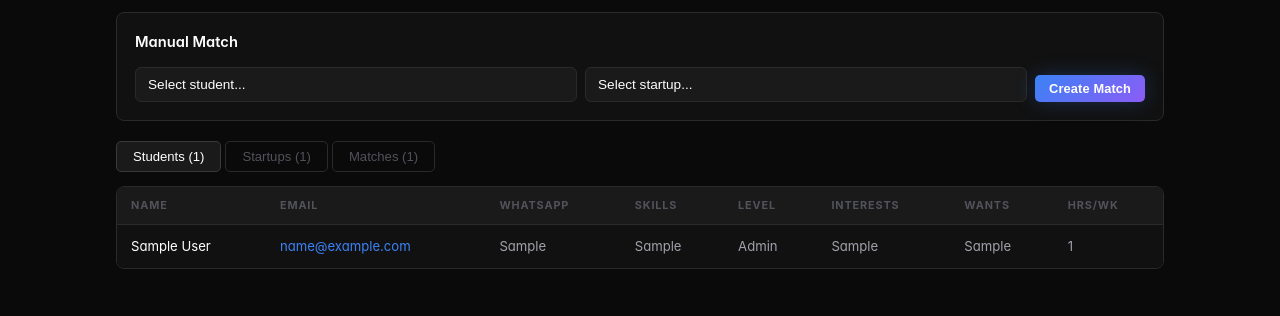
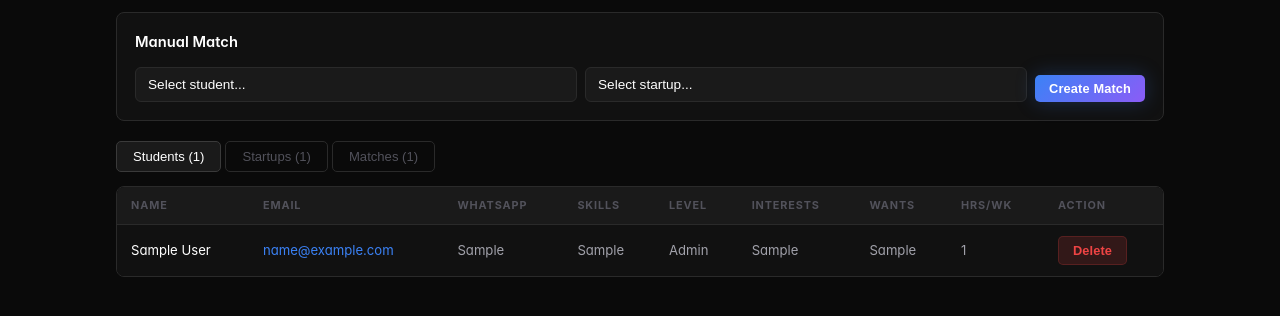
Before and after one commit to Jay-cole/octanova, a Flask app: page /admin in a window 1280 px wide. Shown: the part 300-616 px from the top of the page. Run offline with Flask 3, Linux system fonts and the light colour scheme; the visitor is signed in with stand-in values (Sample User, id 1); tables that the repository leaves empty hold one stand-in row (values such as "Sample post"); data that the repository does not hold is empty.

Commit message:
feat: admin can delete students/startups/matches and undo match acceptance

```diff
--- a/app.py
+++ b/app.py
@@ -496,7 +496,45 @@ def manual_match():
     conn.close()
     return redirect(url_for("admin"))
 
-@app.route("/admin/test_email")
+@app.route("/admin/delete_student/<int:student_id>", methods=["POST"])
+@admin_required
+def delete_student(student_id):
+    conn = get_db()
+    conn.execute("DELETE FROM matches WHERE student_id=%s", (student_id,))
+    conn.execute("DELETE FROM students WHERE id=%s", (student_id,))
+    conn.close()
+    flash("Student deleted.", "success")
+    return redirect(url_for("admin"))
+
+@app.route("/admin/delete_startup/<int:startup_id>", methods=["POST"])
+@admin_required
+def delete_startup(startup_id):
+    conn = get_db()
+    conn.execute("DELETE FROM matches WHERE startup_id=%s", (startup_id,))
+    conn.execute("DELETE FROM startups WHERE id=%s", (startup_id,))
+    conn.close()
+    flash("Startup deleted.", "success")
+    return redirect(url_for("admin"))
+
+@app.route("/admin/delete_match/<int:match_id>", methods=["POST"])
+@admin_required
+def delete_match(match_id):
+    conn = get_db()
+    conn.execute("DELETE FROM matches WHERE id=%s", (match_id,))
+    conn.close()
+    flash("Match deleted.", "success")
+    return redirect(url_for("admin"))
+
+@app.route("/admin/undo_match/<int:match_id>", methods=["POST"])
+@admin_required
+def undo_match(match_id):
+    conn = get_db()
+    conn.execute("UPDATE matches SET student_accepted=0, startup_accepted=0 WHERE id=%s", (match_id,))
+    conn.close()
+    flash("Match acceptance reset.", "success")
+    return redirect(url_for("admin"))
+
+
 @admin_required
 def test_email():
     from mailer import send_match_email
--- a/templates/admin.html
+++ b/templates/admin.html
@@ -95,6 +95,7 @@
                 <th>Interests</th>
                 <th>Wants</th>
                 <th>Hrs/wk</th>
+                <th>Action</th>
               </tr>
             </thead>
             <tbody>
@@ -108,6 +109,17 @@
                 <td>{{ s['interests'] }}</td>
                 <td>{{ s['wants'] }}</td>
                 <td>{{ s['availability'] }}</td>
+                <td>
+                  <form
+                    method="POST"
+                    action="/admin/delete_student/{{ s['id'] }}"
+                    onsubmit="
+                      return confirm('Delete this student and their matches?');
+                    "
+                  >
+                    <button class="btn btn-danger btn-sm">Delete</button>
+                  </form>
+                </td>
               </tr>
               {% else %}
               <tr>
@@ -141,6 +153,7 @@
                 <th>Offers</th>
                 <th>Hrs/wk</th>
                 <th>Mode</th>
+                <th>Action</th>
               </tr>
             </thead>
             <tbody>
@@ -154,6 +167,17 @@
                 <td>{{ s['offers'] }}</td>
                 <td>{{ s['commitment'] }}</td>
                 <td>{{ s['remote_physical'] | capitalize }}</td>
+                <td>
+                  <form
+                    method="POST"
+                    action="/admin/delete_startup/{{ s['id'] }}"
+                    onsubmit="
+                      return confirm('Delete this startup and their matches?');
+                    "
+                  >
+                    <button class="btn btn-danger btn-sm">Delete</button>
+                  </form>
+                </td>
               </tr>
               {% else %}
               <tr>
@@ -182,10 +206,11 @@
                 <th>Student</th>
                 <th>Startup</th>
                 <th>Score</th>
-                <th>Student ✓</th>
-                <th>Startup ✓</th>
+                <th>Student</th>
+                <th>Startup</th>
                 <th>Status</th>
                 <th>Date</th>
+                <th>Actions</th>
               </tr>
             </thead>
             <tbody>
@@ -198,8 +223,8 @@
                     >{{ m['score'] }}%</strong
                   >
                 </td>
-                <td>{{ '✓' if m['student_accepted'] else '—' }}</td>
-                <td>{{ '✓' if m['startup_accepted'] else '—' }}</td>
+                <td>{{ 'Yes' if m['student_accepted'] else 'No' }}</td>
+                <td>{{ 'Yes' if m['startup_accepted'] else 'No' }}</td>
                 <td>
                   {% if m['student_accepted'] and m['startup_accepted'] %}<span
                     class="badge badge-green"
@@ -214,6 +239,20 @@
                 <td>
                   {{ m['created_at'].strftime('%Y-%m-%d') if m['created_at']
                   else '—' }}
+                </td>
+                <td style="display: flex; gap: 6px; flex-wrap: wrap">
+                  <form
+                    method="POST"
+                    action="/admin/delete_match/{{ m['id'] }}"
+                    onsubmit="return confirm('Delete this match?');"
+                  >
+                    <button class="btn btn-danger btn-sm">Delete</button>
+                  </form>
+                  {% if m['student_accepted'] or m['startup_accepted'] %}
+                  <form method="POST" action="/admin/undo_match/{{ m['id'] }}">
+                    <button class="btn btn-ghost btn-sm">Undo</button>
+                  </form>
+                  {% endif %}
                 </td>
               </tr>
               {% else %}
```
